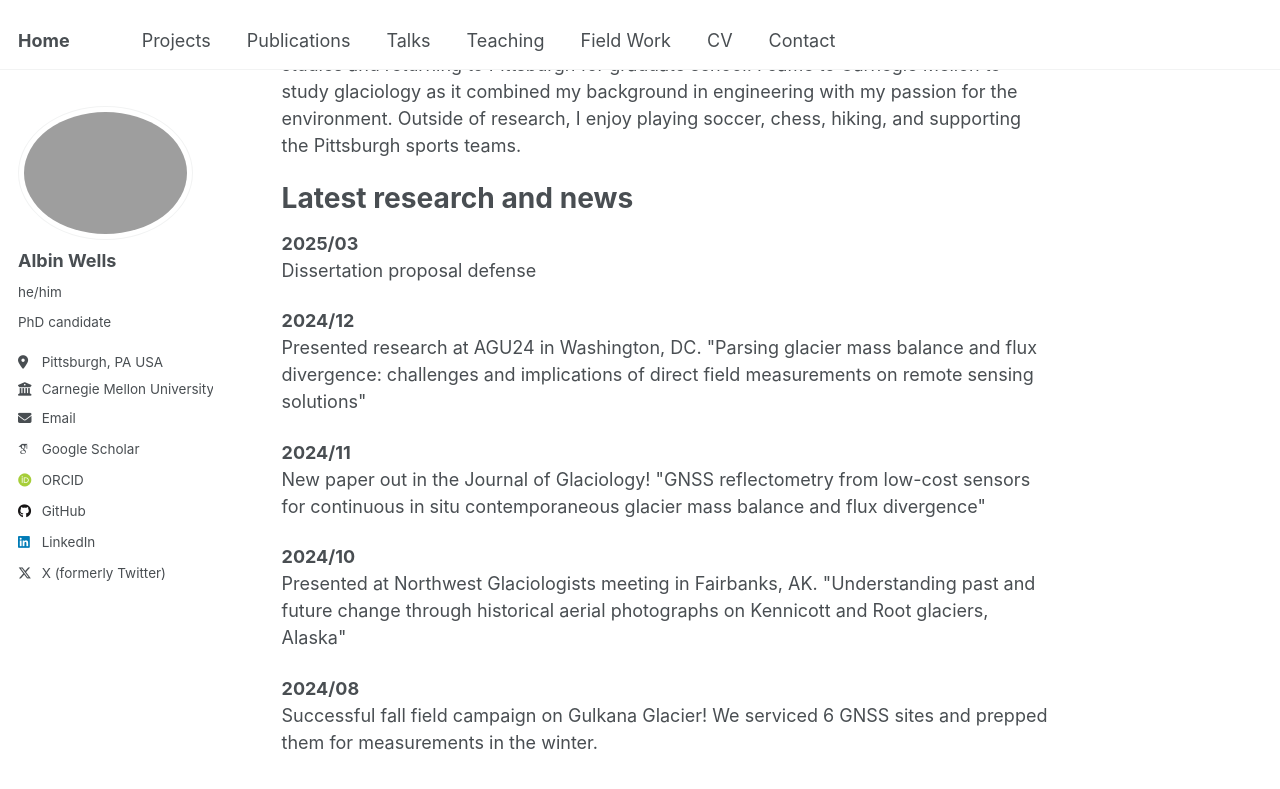
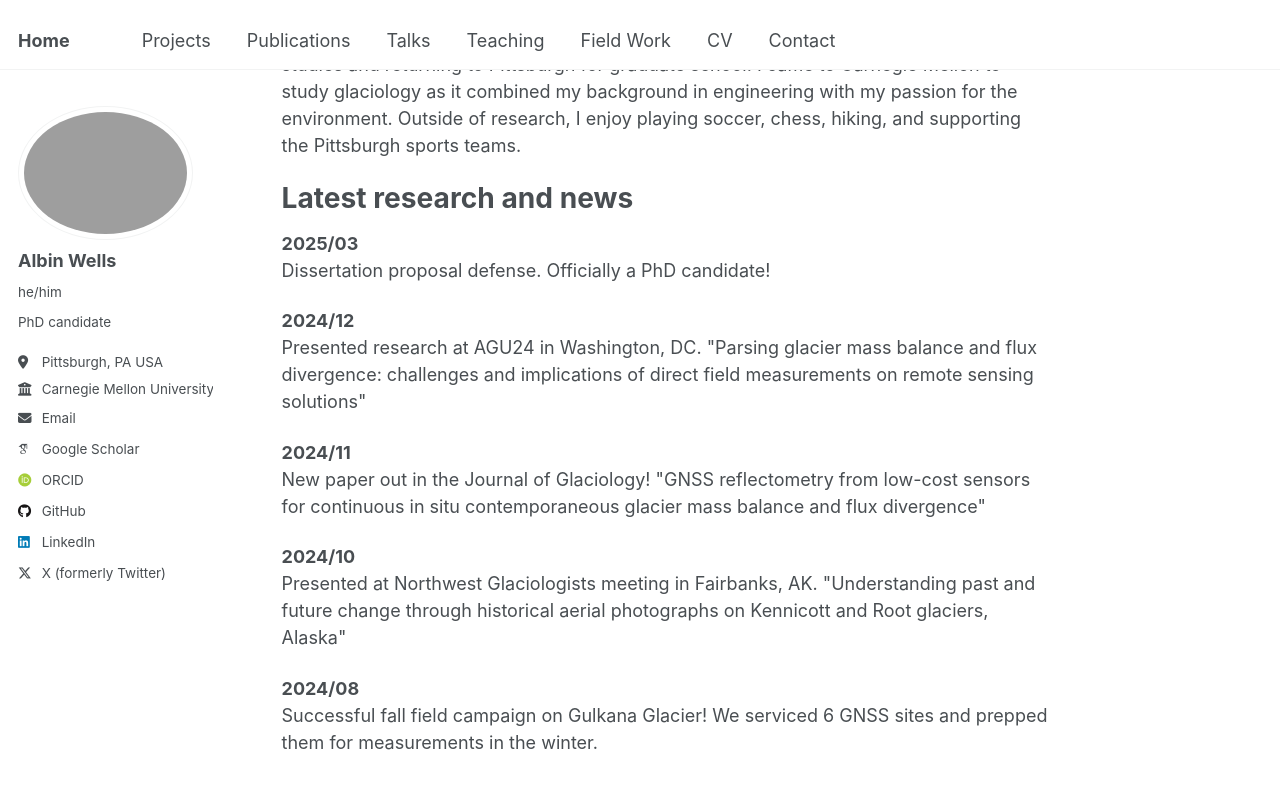
Before and after one commit to albinwwells/albinwwells.github.io, a Jekyll site: the page built from _pages/about.md, in a window 1280 px wide and 900 px high, scrolled down 525 px. Shown: the top 789 px of the window. Built offline with Jekyll 4.4.1, drawn with Linux system fonts in a browser that asks for light colours; some web fonts are replaced.

Commit message:
Update about.md

```diff
--- a/_pages/about.md
+++ b/_pages/about.md
@@ -21,7 +21,7 @@ I grew up in Pittsburgh, PA before attending Brown University for my undergradua
 Latest research and news
 ======
 <p> <strong> 2025/03 </strong> <br>
-Dissertation proposal defense </p>
+Dissertation proposal defense. Officially a PhD candidate! </p>
 
 <p> <strong> 2024/12 </strong> <br>
 Presented research at AGU24 in Washington, DC. "Parsing glacier mass balance and flux divergence: challenges and implications of direct field measurements on remote sensing solutions" </p>
```
